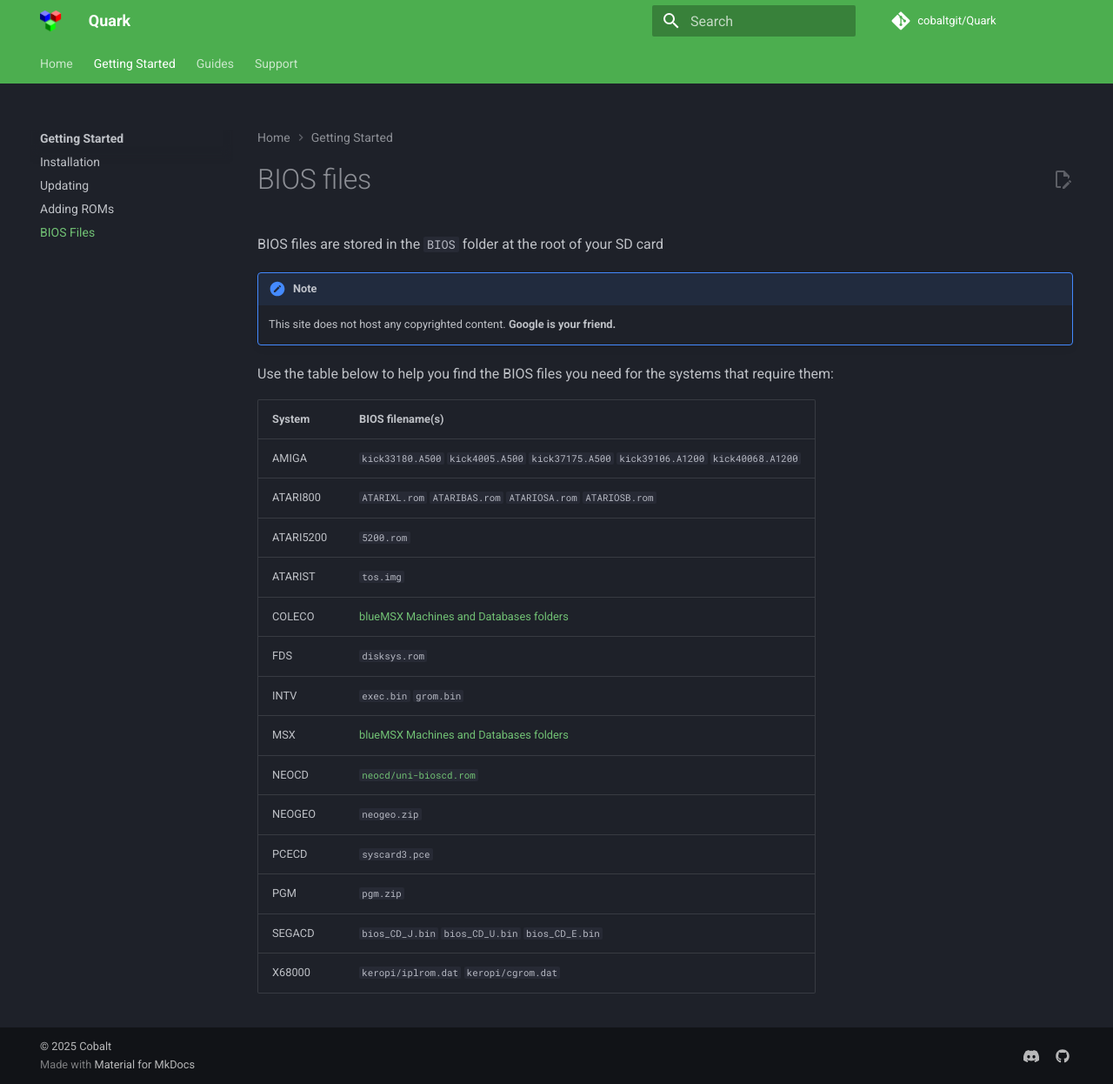
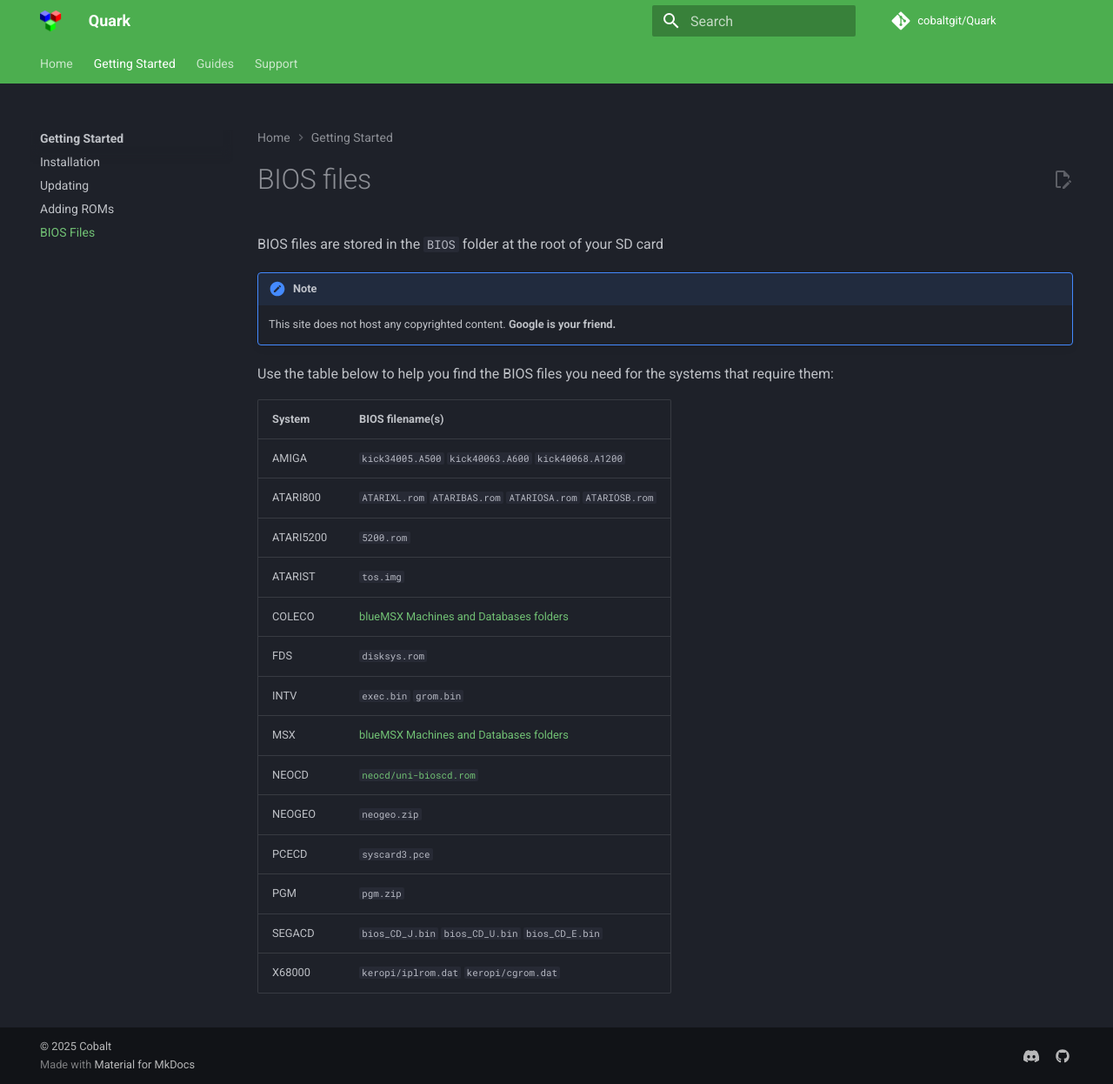
Before and after one commit to cobaltgit/Quark-Docs, an MkDocs documentation site: the page built from docs/getting-started/bios.md, in a window 1280 px wide and 1246 px high. Shown: the whole window at 87% size. Built offline with MkDocs 1.6.1 and Material for MkDocs 9.7.7, drawn with Linux system fonts in a browser that asks for light colours; comment, search, counter and statistics services are not loaded.

Commit message:
Change amiga kickstarts required

```diff
--- a/docs/getting-started/bios.md
+++ b/docs/getting-started/bios.md
@@ -9,7 +9,7 @@ Use the table below to help you find the BIOS files you need for the systems tha
 
 | System    | BIOS filename(s)                                                                                  |
 |-----------|---------------------------------------------------------------------------------------------------|
-| AMIGA     | `kick33180.A500` `kick4005.A500` `kick37175.A500` `kick39106.A1200` `kick40068.A1200`             |
+| AMIGA     | `kick34005.A500` `kick40063.A600` `kick40068.A1200`                                               |
 | ATARI800  | `ATARIXL.rom` `ATARIBAS.rom` `ATARIOSA.rom` `ATARIOSB.rom`                                        |
 | ATARI5200 | `5200.rom`                                                                                        |
 | ATARIST   | `tos.img`                                                                                         |
```
